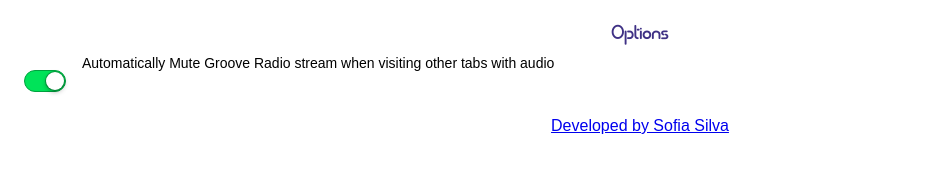
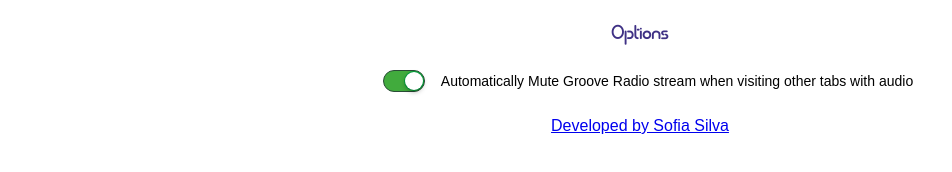
Before and after one commit to sofiabsilva/radio-chrome-extension, a browser extension: page options.html in a window 1280 px wide. Shown: the whole page, without its empty margins (0-952 px from the left). Drawn offline with Linux system fonts and the light colour scheme; files whose address does not match are found by name.

Commit message:
change color of option switch

```diff
--- a/styles/styles.css
+++ b/styles/styles.css
@@ -156,6 +156,9 @@
 .closed {
   animation: rotate-up 0.5s ease;
 }
+.albumCover {
+  max-width: 60px;
+}
 /* footer */
 footer {
   text-align: center;
@@ -175,6 +178,9 @@
 #optionsContainer {
   display: flex;
   min-width: 260px;
+  max-width: 900px;
+  margin: auto;
+  align-items: center;
   flex-direction:column;
 }
 #optionsContainer a {
@@ -199,6 +205,7 @@
 }
 form {
   display: flex;
+  align-items: center;
 }
 /* Normal Track */
 input[type="checkbox"].ios-switch + div {
@@ -225,9 +232,9 @@
 
 /* Green Track */
 input[type="checkbox"].green.ios-switch:checked + div {
-  background-color: #00e359;
-  border: 1px solid rgba(0, 162, 63, 1);
-  box-shadow: inset 0 0 0 10px rgba(0, 227, 89, 1);
+  background-color: #41ab3d;
+  border: 1px solid #2a4c37;
+  box-shadow: inset 0 0 0 10px #41ab3d;
 }
 
 /* Normal Knob */
```
